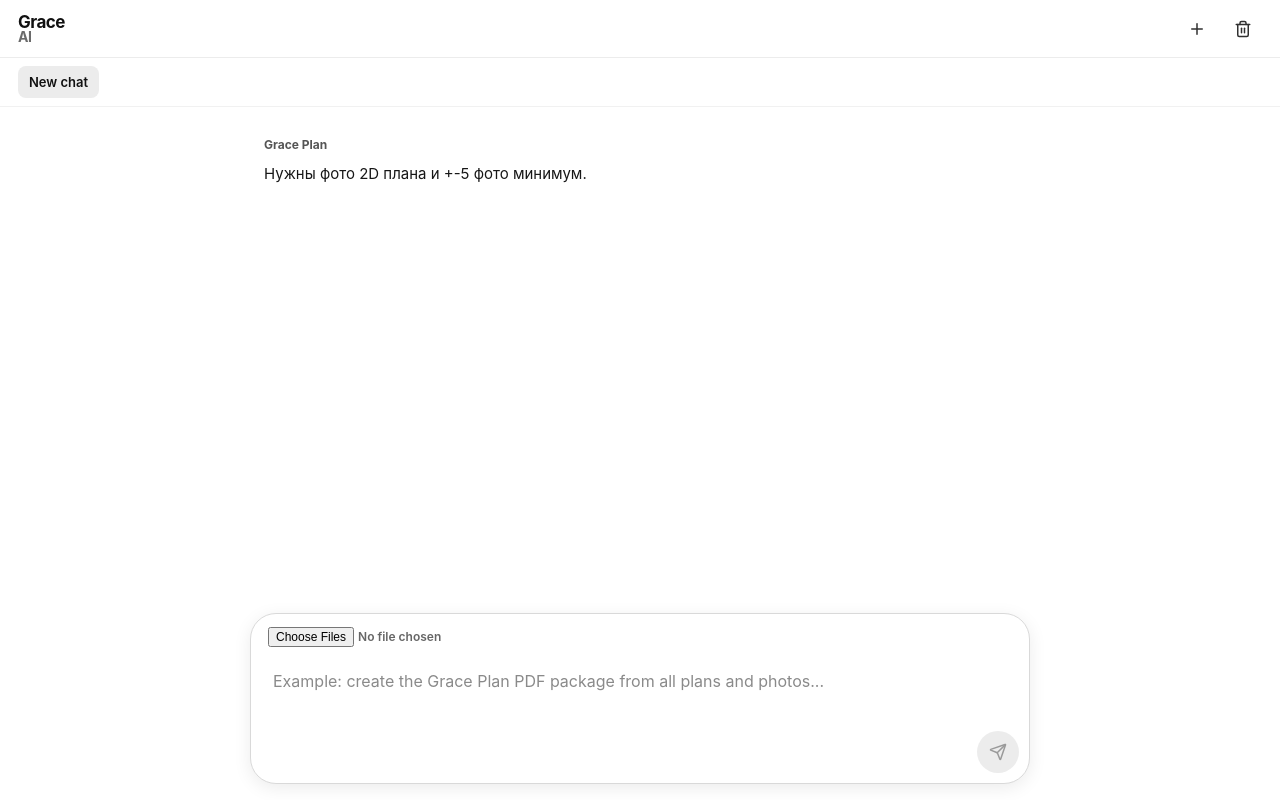
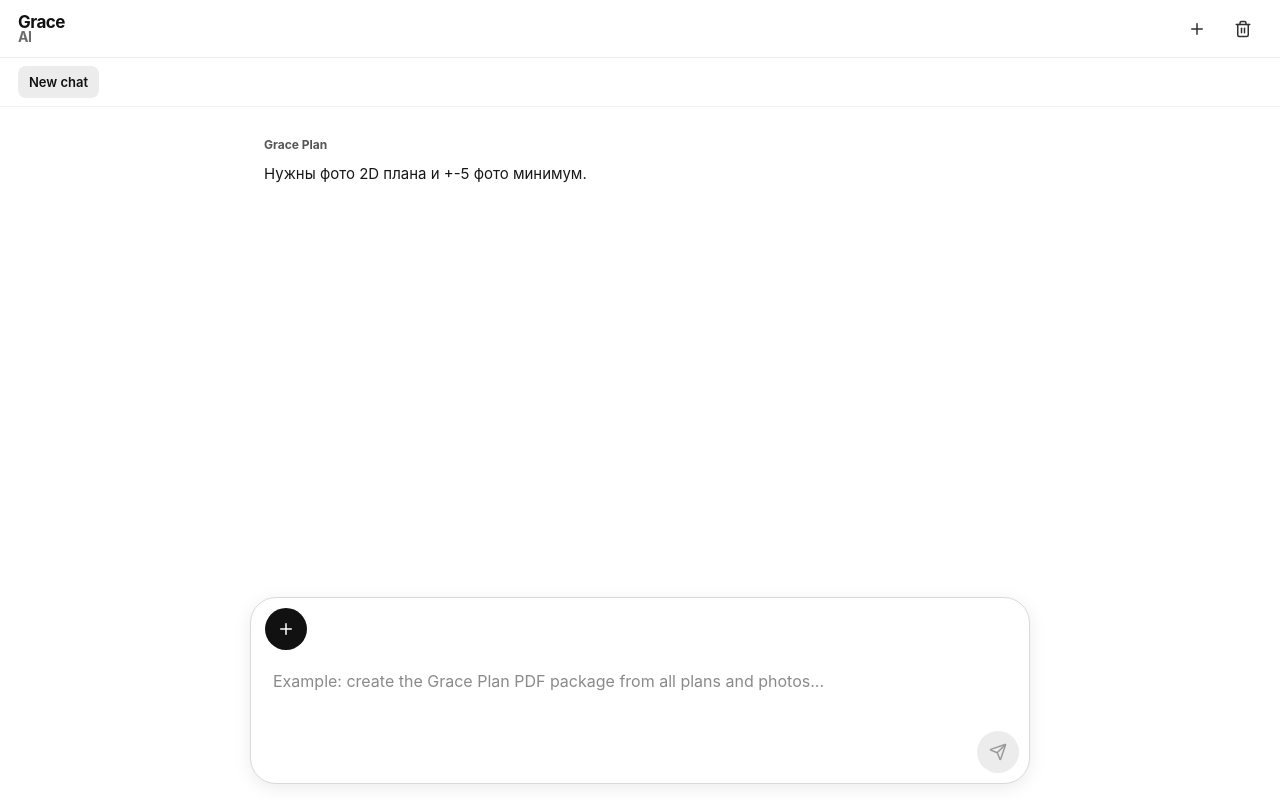
Before and after one commit to ukraine-devs/GracePlan, a React (Vite) app: page / in a window 1280 px wide. Built offline with nearby package versions, Linux system fonts and the light colour scheme.

Commit message:
Fix file picker: replace 'Выберите файлы' with plus button menu for photos, files, zip; match button style to send button

```diff
--- a/src/main.jsx
+++ b/src/main.jsx
@@ -1,4 +1,4 @@
-import React, { useEffect, useMemo, useState } from "react";
+import React, { useEffect, useMemo, useState, useRef } from "react";
 import { createRoot } from "react-dom/client";
 import { ChevronDown, Plus, Send, Trash2 } from "lucide-react";
 import "./styles.css";
@@ -119,6 +119,11 @@ function App() {
   const [executionOpen, setExecutionOpen] = useState(false);
   const [error, setError] = useState("");
   const [showStatus, setShowStatus] = useState(true);
+  const [menuOpen, setMenuOpen] = useState(false);
+  const [accept, setAccept] = useState("image/jpeg,image/png,image/webp");
+  const containerRef = useRef(null);
+  const fileInputRef = useRef(null);
+
   const activeChat = useMemo(() => chats.find((chat) => chat.id === activeChatId) || chats[0], [activeChatId, chats]);
   const messages = activeChat?.messages || [welcome];
 
@@ -134,9 +139,48 @@ function App() {
   }, [chats]);
   useEffect(() => { if (activeChat?.id) localStorage.setItem(ACTIVE_KEY, activeChat.id); }, [activeChat?.id]);
   useEffect(() => { const timer = window.setTimeout(() => setShowStatus(false), 5500); return () => window.clearTimeout(timer); }, []);
+  useEffect(() => {
+    const handleClickOutside = (e) => {
+      if (containerRef.current && !containerRef.current.contains(e.target)) {
+        setMenuOpen(false);
+      }
+    };
+    document.addEventListener('mousedown', handleClickOutside);
+    return () => document.removeEventListener('mousedown', handleClickOutside);
+  }, []);
   function updateActiveChat(updater) { setChats((current) => current.map((chat) => (chat.id === activeChat.id ? updater(chat) : chat))); }
   function newChat() { const chat = createChat(); setChats((current) => [chat, ...current]); setActiveChatId(chat.id); setInput(""); setError(""); setFiles([]); }
   function clearChat() { updateActiveChat((chat) => ({ ...chat, title: "New chat", messages: [welcome] })); setError(""); }
+
+  const handleFileChange = (e) => {
+    setFiles(Array.from(e.target.files || []));
+    setMenuOpen(false);
+  };
+
+  const toggleMenu = () => {
+    setMenuOpen(!menuOpen);
+  };
+
+  const selectOption = (option) => {
+    switch (option) {
+      case 'photos':
+        setAccept("image/jpeg,image/png,image/webp");
+        break;
+      case 'files':
+        setAccept("");
+        break;
+      case 'zip':
+        setAccept(".zip,application/zip");
+        break;
+      default:
+        setAccept("image/jpeg,image/png,image/webp");
+    }
+    // Trigger file input click
+    if (fileInputRef.current) {
+      fileInputRef.current.click();
+    }
+    setMenuOpen(false);
+  };
 
   async function submit(event) {
     event.preventDefault();
@@ -242,7 +286,23 @@ function App() {
       </div>
       {showStatus && <div className="status-badges" aria-label="Connection"><span className="status-badge">OpenAI API</span><span className="status-plus">+</span><span className="status-badge">GPT Мгновенный</span></div>}
       {error && <div className="error">{error}</div>}
-      <form className="composer" onSubmit={submit}><label className="file-row"><span>Project files</span><input type="file" multiple accept="image/jpeg,image/png,image/webp" onChange={(event) => setFiles(Array.from(event.target.files || []))} /></label><label className="prompt-box"><span>Message</span><textarea value={input} onChange={(event) => setInput(event.target.value)} placeholder="Example: create the Grace Plan PDF package from all plans and photos..." rows={4} /></label><button type="submit" disabled={isSending || (!input.trim() && !files.length)}>Send<Send size={18} /></button></form>
+      <form className="composer" onSubmit={submit}>
+        <label className="file-row" ref={containerRef}>
+          <button type="button" className="file-button" onClick={toggleMenu} aria-label="Выберите файлы" title="Выберите файлы">
+            <Plus size={18} />
+          </button>
+          {menuOpen && (
+            <div className="file-menu">
+              <div onClick={() => selectOption('photos')}>фото</div>
+              <div onClick={() => selectOption('files')}>файлы</div>
+              <div onClick={() => selectOption('zip')}>zip</div>
+            </div>
+          )}
+          <input type="file" ref={fileInputRef} multiple accept={accept} style={{display: 'none'}} onChange={handleFileChange} />
+        </label>
+        <label className="prompt-box"><span>Message</span><textarea value={input} onChange={(event) => setInput(event.target.value)} placeholder="Example: create the Grace Plan PDF package from all plans and photos..." rows={4} /></label>
+        <button type="submit" disabled={isSending || (!input.trim() && !files.length)}>Send<Send size={18} /></button>
+      </form>
     </section></main>
   );
 }
--- a/src/styles.css
+++ b/src/styles.css
@@ -327,6 +327,7 @@ button, textarea, input { font: inherit; }
 }
 
 .file-row {
+  position: relative;
   grid-column: 1 / -1;
   display: flex;
   align-items: center;
@@ -448,3 +449,19 @@ textarea::placeholder { color: #8a8a8a; }
 .command-row.done_with_assumptions { border-left: 3px solid #2f8f64; }
 .command-row.needs_input { border-left: 3px solid #d39a36; }
 .command-row.failed { border-left: 3px solid #bf5353; }
+
+.file-button {
+  width: 42px;
+  min-height: 42px;
+  padding: 0;
+  border: 0;
+  border-radius: 50%;
+  color: #fff;
+  background: #111;
+  font-size: 0;
+  cursor: pointer;
+  display: inline-flex;
+  align-items: center;
+  justify-content: center;
+}
+.file-button:hover { background: #f2f2f2; color: #111; }
```
